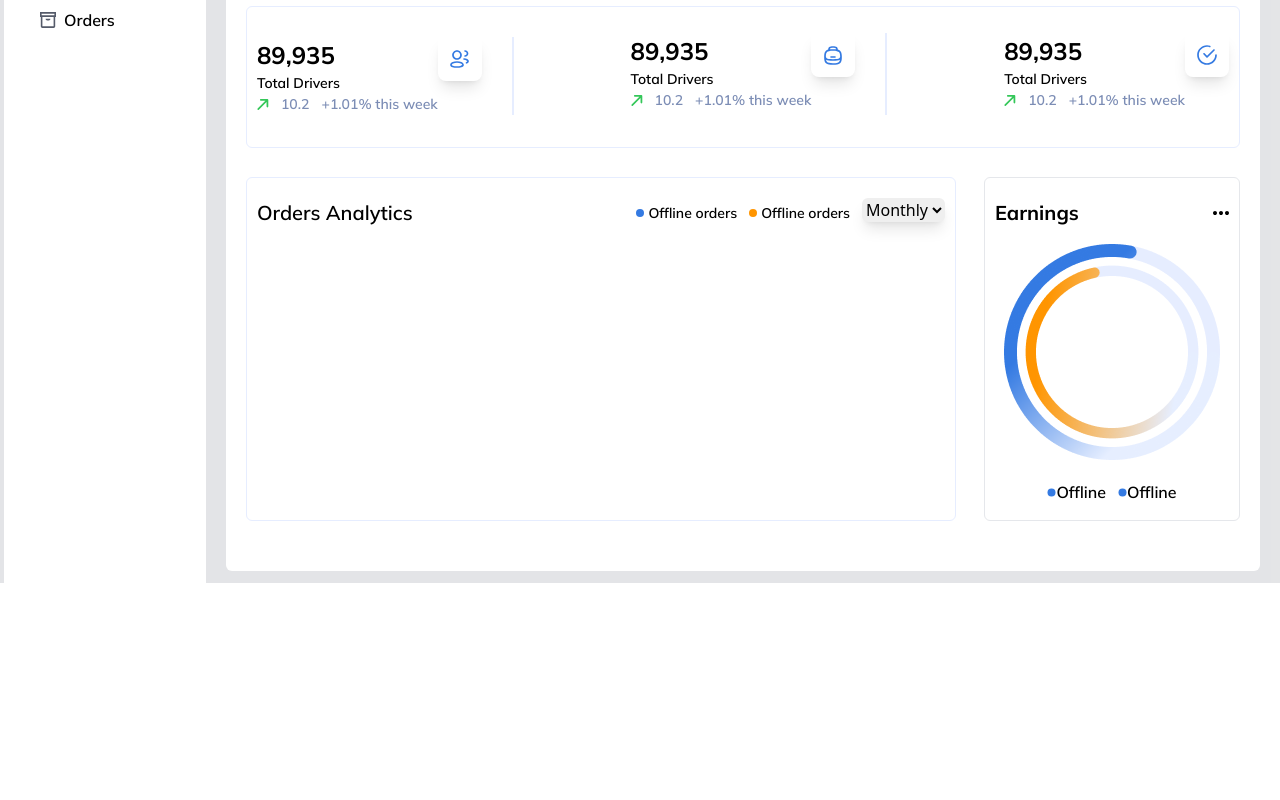
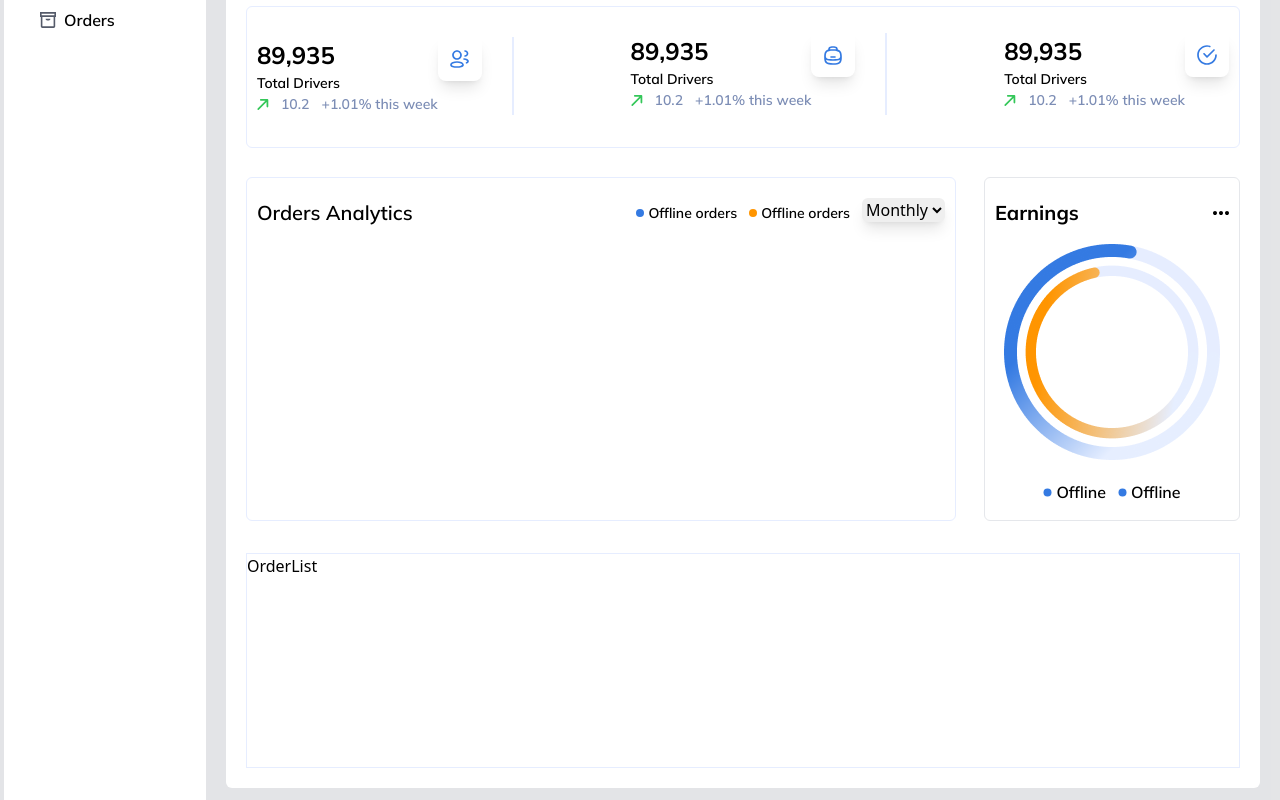
Before and after one commit to chipingo42/Riders, a React (Create React App) app: page / in a window 1280 px wide. Shown: the part 217-1017 px from the top of the page. Before the commit the page ends 800 px from the top, so only its background shows below. Built offline with nearby package versions, Linux system fonts and the light colour scheme.

Commit message:
orderlist check

```diff
--- a/src/App.js
+++ b/src/App.js
@@ -5,7 +5,7 @@ import SideMenu from "./Components/SideMenu";
 
 function App() {
   return (
-    <div className="flex  bg-[#555B6A29] h-full w-full relative top-0 left-0">
+    <div className="flex  bg-[#555B6A29] min-h-[900px] w-full relative top-0 left-0">
       <SideMenu />
       <Dashboard />
     </div>
--- a/src/Components/Dashboard/Analytics.jsx
+++ b/src/Components/Dashboard/Analytics.jsx
@@ -1,5 +1,6 @@
 import React from 'react'
 import circle_chart from '../../Assets/Circle-Chart.png'
+
 
 const Analytics = () => {
   return (
@@ -31,6 +32,9 @@ const Analytics = () => {
             </div>
           </div>
         </div>
+        <div>
+          {/* Chart here */}
+        </div>
       </div>
       <div className='border broder-[#E6EDFF] w-[256px] h-[344px] rounded-md '>
         <div className='flex flex-col px-[10px]'>
@@ -46,21 +50,21 @@ const Analytics = () => {
             <img src={circle_chart} alt="/" />
           </div>
           <div className='flex space-x-3 justify-center pt-[20px]'>
-            <div className='flex items-center'>
+            <div className='flex items-center space-x-1'>
               <span>
                 <svg width="9" height="9" viewBox="0 0 9 9" fill="none" xmlns="http://www.w3.org/2000/svg">
                 <circle cx="4.5" cy="4.5" r="4" fill="#347AE2"/>
                 </svg>
               </span>
-              <span className=' font-Mulish font-[600] ont-[14px] text-[#000000] '>Offline</span>
+              <span className='font-Mulish font-[600] ont-[14px] text-[#000000] '>Offline</span>
             </div>
-            <div className='flex items-center'>
+            <div className='flex items-center space-x-1'>
               <span>
                 <svg width="9" height="9" viewBox="0 0 9 9" fill="none" xmlns="http://www.w3.org/2000/svg">
                 <circle cx="4.5" cy="4.5" r="4" fill="#347AE2"/>
                 </svg>
               </span>
-              <span className=' font-Mulish font-[600] ont-[14px] text-[#000000] '>Offline</span>
+              <span className='font-Mulish font-[600] ont-[14px] text-[#000000] '>Offline</span>
             </div>
           </div>
         </div>
--- a/src/Components/Dashboard/Dashboard.jsx
+++ b/src/Components/Dashboard/Dashboard.jsx
@@ -3,6 +3,7 @@ import Admin from '../Admin';
 import Analytics from './Analytics';
 import Card from './Card';
 import Navbar from './Navbar';
+import OrderList from './OrderList';
 
 const Dashboard = () => {
   return (
@@ -12,7 +13,7 @@ const Dashboard = () => {
         <Navbar />
         <Card />
         <Analytics />
-        {/* <p>Lorem ipsum dolor sit.</p> */}
+        <OrderList />
       </div>
     </div>
   )
--- /dev/null
+++ b/src/Components/Dashboard/OrderList.jsx
@@ -0,0 +1,9 @@
+import React from 'react'
+
+const OrderList = () => {
+  return (
+    <div className='mt-[32px] border border-[#E6EDFF] h-[215px]'>OrderList</div>
+  )
+}
+
+export default OrderList;
--- a/src/Components/SideMenu.jsx
+++ b/src/Components/SideMenu.jsx
@@ -2,7 +2,7 @@ import React from 'react'
 
 const SideMenu = () => {
   return (
-    <div className='bg-white h-screen w-[250px] relative ml-1'>
+    <div className='bg-white min-h-[900px] w-[250px] relative ml-1'>
       <div className='flex flex-col space-y-6 relative '>
         <div className='py-10 border-b'>
           <svg className='absolute right-4 top-4 ' width="25" height="25" viewBox="0 0 25 25" fill="none" xmlns="http://www.w3.org/2000/svg">
```
Also changed, not shown: src/Assets/LineChart.png (added).
